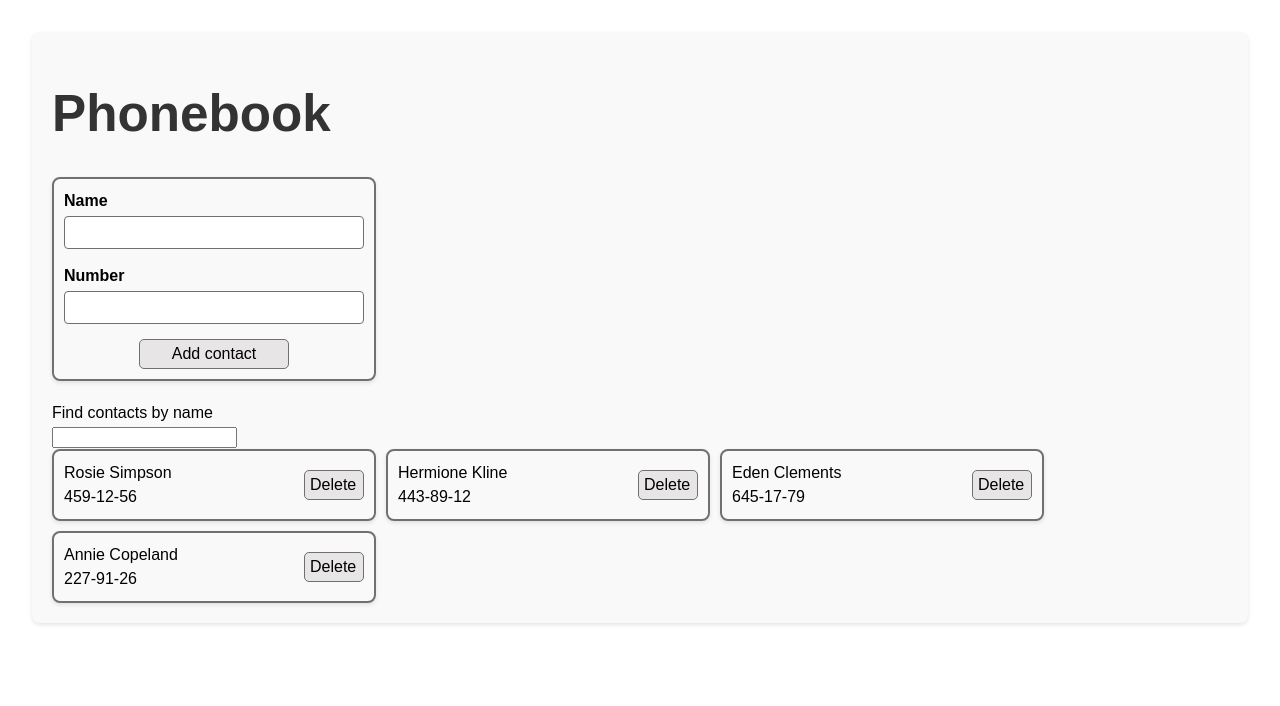
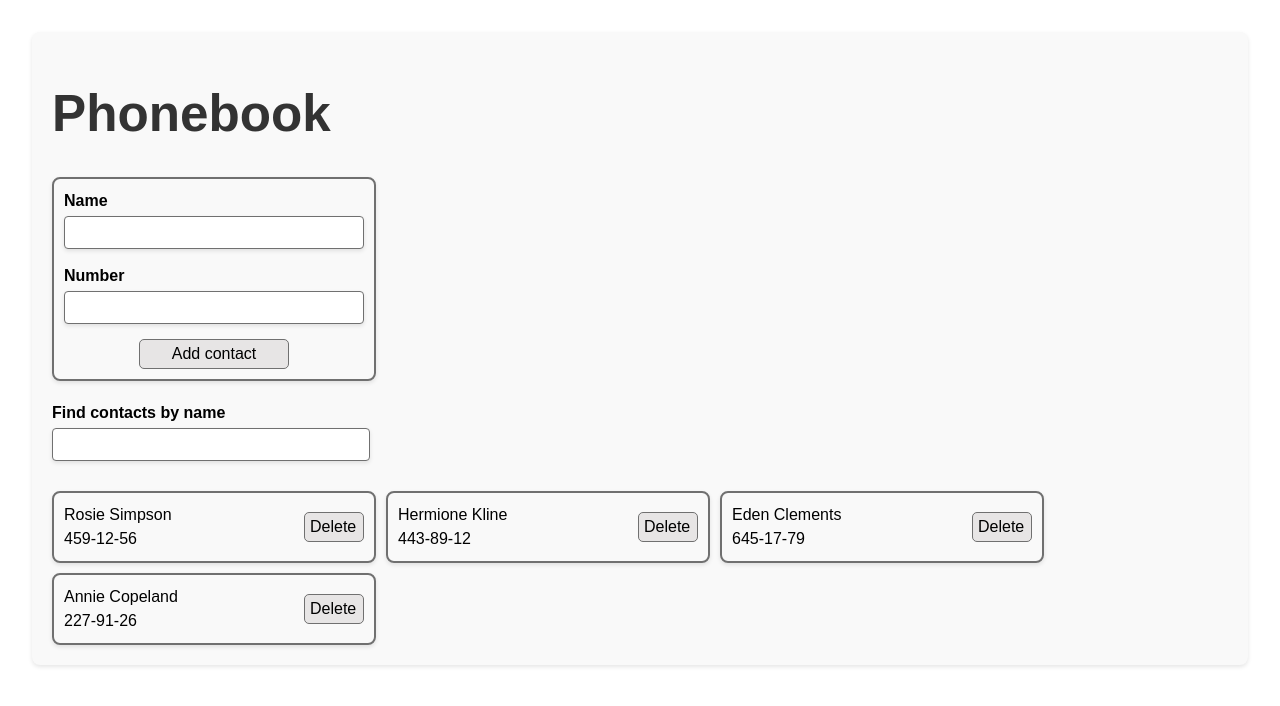
Before and after one commit to OlesyaLo/goit-react-hw-03, a React (Vite) app: page / in a window 1280 px wide. Shown: the top 706 px of the page. Built offline with nearby package versions, Linux system fonts and the light colour scheme.

Commit message:
final changes done

```diff
--- a/src/components/SearchBox/SearchBox.jsx
+++ b/src/components/SearchBox/SearchBox.jsx
@@ -2,7 +2,7 @@ import css from './SearchBox.module.css';
 
 export default function SearchBox({ value, onFilter }) {
   return (
-    <div className="css.container">
+    <div className={css.filterContainer}>
       <p className={css.label}>Find contacts by name</p>
       <input
         type="text"
--- a/src/components/SearchBox/SearchBox.module.css
+++ b/src/components/SearchBox/SearchBox.module.css
@@ -0,0 +1,18 @@
+.filterContainer {
+  display: flex;
+  flex-direction: column;
+  margin-bottom: 30px;
+}
+
+.label {
+  font-weight: bold;
+  margin-bottom: 3px;
+}
+
+input {
+  padding: 8px;
+  border: 1px solid #707070;
+  max-width: 300px;
+  border-radius: 4px;
+  box-shadow: 0 2px 4px rgba(0, 0, 0, 0.1);
+}
```
